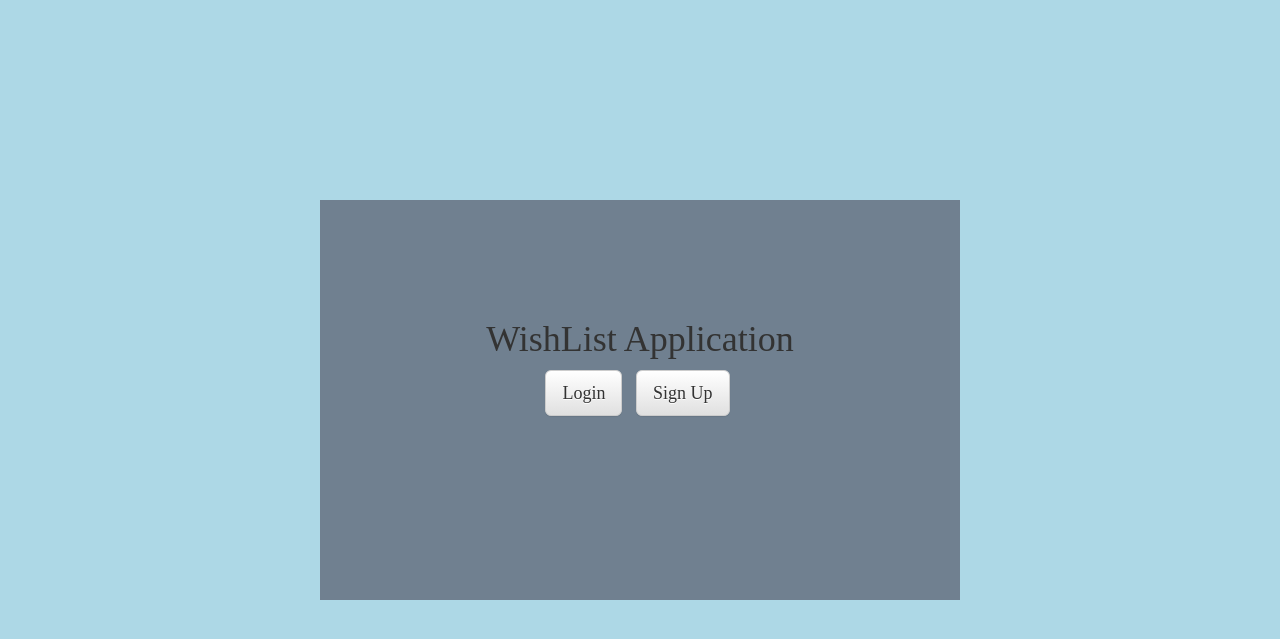
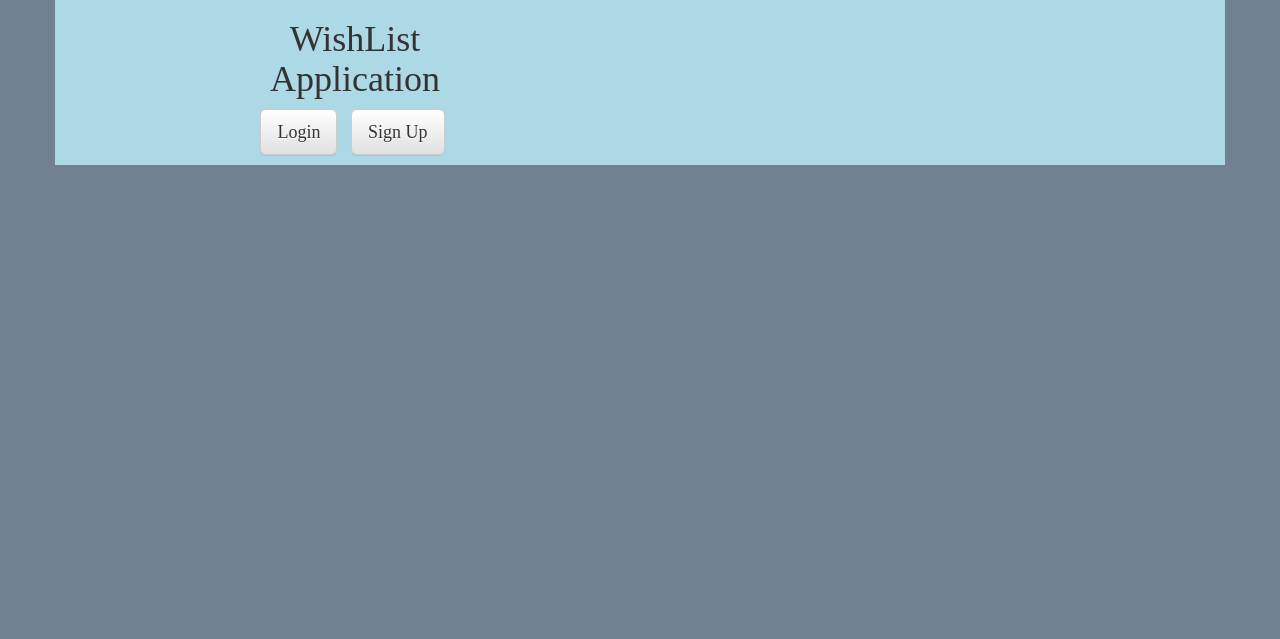
Before and after one commit to ShaqGrant/info3180-project3, a Flask app: page / in a window 1280 px wide. Shown: the top 639 px of the page. Run offline with Flask 2, Linux system fonts and the light colour scheme; some libraries are stand-ins or nearby versions.

Commit message:
finishing touches

```diff
--- a/app/static/css/main.css
+++ b/app/static/css/main.css
@@ -1,25 +1,25 @@
 .v-center {
     height: 50%;
     width: 50%;
-    overflow: visible;
+    overflow: vislateible;
     margin: auto;
-    position: absolute;
-    background: url('../img/slate.png');
+    poslateition: abslateolute;
+    background: url('../img/light-blue.png');
     top: 0; left: 0; bottom: 0; right: 0;
 }
 
 body{
-    background: url('../img/slate.png');
+    background: url('../img/light-blue.png');
     background-repeat: repeat;
     font-family: Ubuntu;
     max-height:1000px;
 }
 .wrapper {
-    background: url('../img/light-blue.png');
+    background: url('../img/slate.png');
     background-repeat: repeat
 }
 .container{
-    background: url('../img/slate.png');
+    background: url('../img/light-blue.png');
     background-repeat: repeat;
 }
 
@@ -30,5 +30,5 @@ nav {
 
 @font-face{
     font-family: Ubunutu;
-    src: url('../fonts/Ubuntu-L.tff');
+    slaterc: url('../fontslate/Ubuntu-L.tff');
 }
```
Also changed, not shown: app/views.py (+7 -7 lines).
